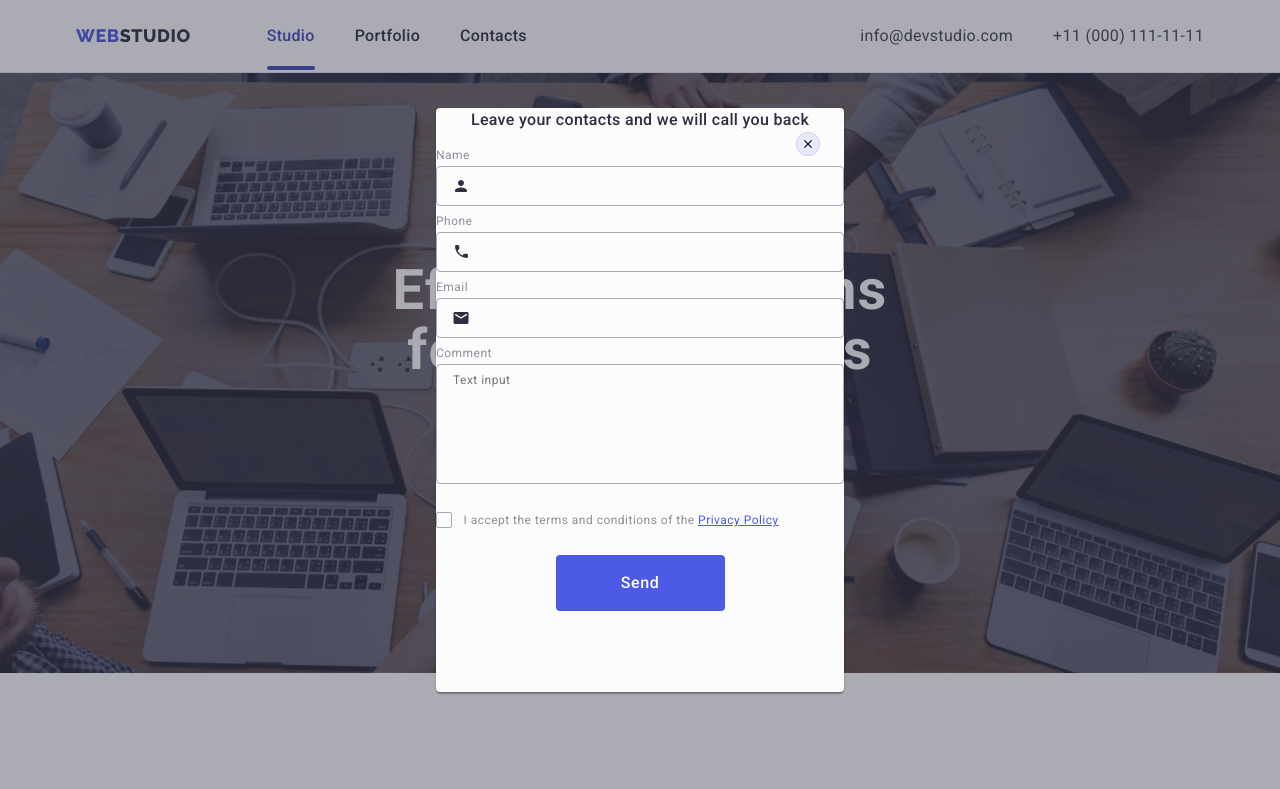
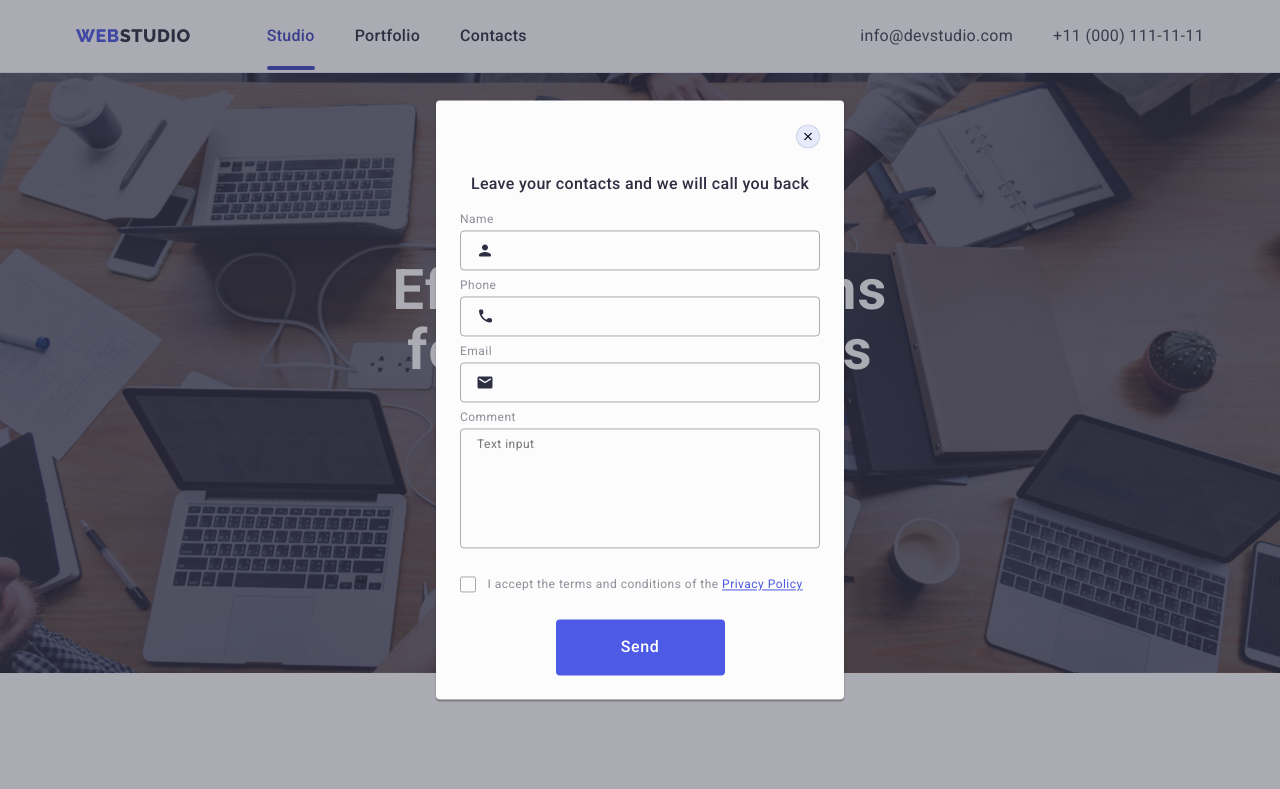
Before and after one commit to OlesiaBonnie/goit-markup-hw-05, a plain HTML site: page index.html in a window 1280 px wide. Both pictures are taken after a click on the button "Order Service". Shown: the top 789 px of the page. Drawn offline with nearby package versions, Linux system fonts and the light colour scheme.

Commit message:
afterauto

```diff
--- a/css/styles.css
+++ b/css/styles.css
@@ -342,7 +342,7 @@ p {
     width: 408px;
     min-height: 584px;
     margin: 0;
-    padding: 0;
+    padding: 72px 24px 24px 24px;
     border-radius: 4px;
     position: absolute;
     top: 50%;
```
